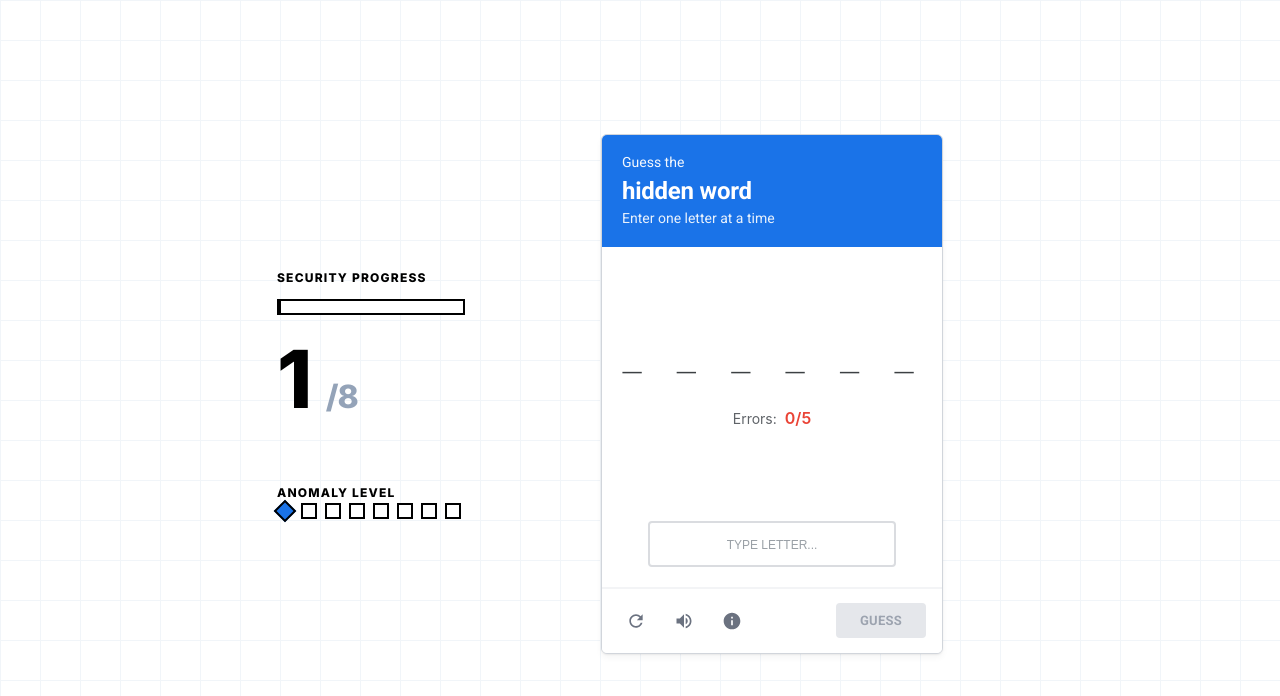
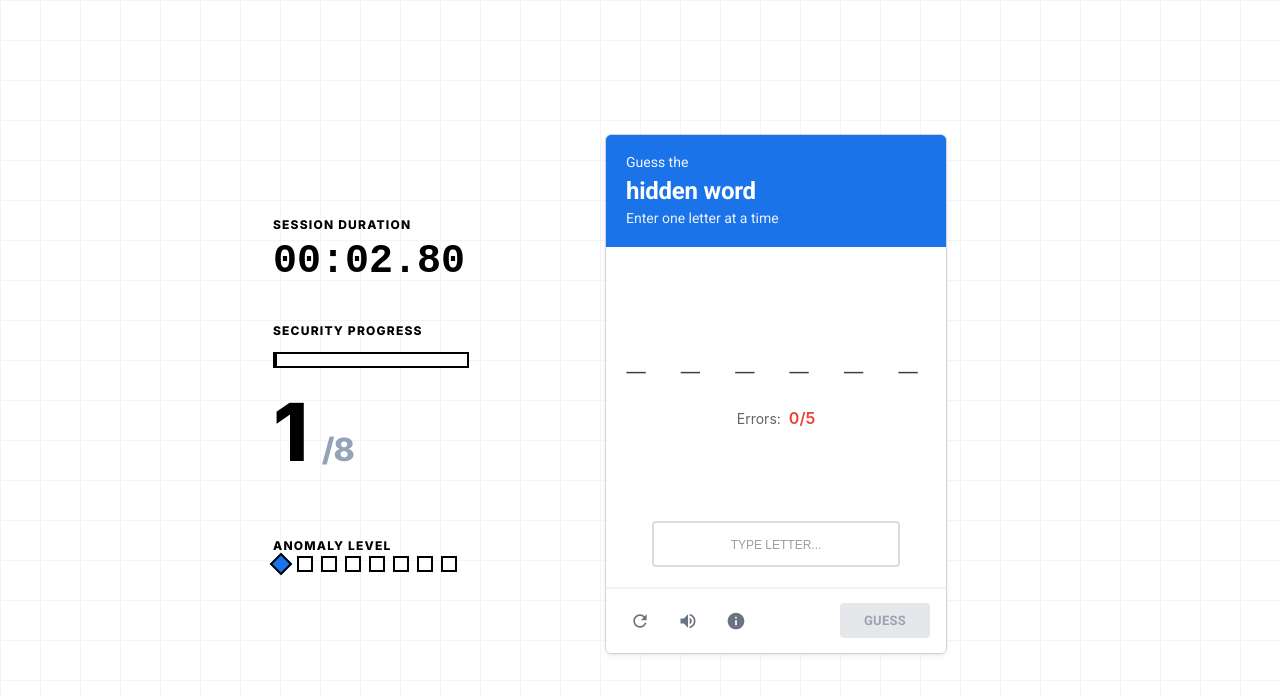
Before and after one commit to KillianHzr/captchas, a React (Vite) app: page / in a window 1280 px wide. Both pictures are taken after a click on the button "ENTER CHALLENGE". Shown: the top 696 px of the page. Built offline with nearby package versions, Linux system fonts and the light colour scheme.

Commit message:
UPD Add timer and best score display to enhance user feedback and performance tracking

```diff
--- a/src/App.css
+++ b/src/App.css
@@ -125,6 +125,72 @@
 .start-button:active {
   transform: translate(2px, 2px);
   box-shadow: 2px 2px 0px #1a73e8;
+}
+
+/* Timer & Best Score */
+.best-score-badge {
+  display: inline-flex;
+  flex-direction: column;
+  background: #facc15;
+  border: 2px solid #000;
+  padding: 8px 24px;
+  margin-bottom: 32px;
+  transform: rotate(1deg);
+  box-shadow: 4px 4px 0px #000;
+}
+
+.best-score-badge .label {
+  font-size: 0.625rem;
+  font-weight: 900;
+  text-transform: uppercase;
+  letter-spacing: 0.1em;
+}
+
+.best-score-badge .value {
+  font-size: 1.25rem;
+  font-weight: 900;
+  font-family: 'Courier New', monospace;
+}
+
+.timer-display {
+  margin-bottom: 40px;
+}
+
+.timer-label {
+  display: block;
+  font-size: 0.75rem;
+  font-weight: 900;
+  color: #000;
+  margin-bottom: 8px;
+  text-transform: uppercase;
+  letter-spacing: 0.1em;
+}
+
+.timer-value {
+  font-size: 2.5rem;
+  font-weight: 900;
+  color: #000;
+  font-family: 'Courier New', monospace;
+  line-height: 1;
+}
+
+.new-record-tag {
+  background: #ef4444;
+  color: #fff;
+  display: inline-block;
+  padding: 4px 12px;
+  font-weight: 900;
+  font-size: 0.875rem;
+  margin-top: 12px;
+  border: 2px solid #000;
+  box-shadow: 4px 4px 0px #000;
+  transform: rotate(-2deg);
+  animation: pulse 1s infinite alternate;
+}
+
+@keyframes pulse {
+  from { transform: rotate(-2deg) scale(1); }
+  to { transform: rotate(-2deg) scale(1.1); }
 }
 
 /* Captcha Page */
--- a/src/App.jsx
+++ b/src/App.jsx
@@ -1,4 +1,4 @@
-import React, { useState } from 'react'
+import React, { useState, useEffect, useRef } from 'react'
 import MorseCaptcha from './components/MorseCaptcha'
 import ParadoxCaptcha from './components/ParadoxCaptcha'
 import PatienceCaptcha from './components/PatienceCaptcha'
@@ -21,13 +21,29 @@ const CAPTCHA_ORDER = [
   { id: 'paradox', name: 'Paradox', Component: ParadoxCaptcha, difficulty: 8 },
 ]
 
+const formatTime = (ms) => {
+  const seconds = Math.floor(ms / 1000)
+  const minutes = Math.floor(seconds / 60)
+  const remainingSeconds = seconds % 60
+  const remainingMs = Math.floor((ms % 1000) / 10)
+  return `${minutes.toString().padStart(2, '0')}:${remainingSeconds.toString().padStart(2, '0')}.${remainingMs.toString().padStart(2, '0')}`
+}
+
 // Page d'introduction
-function IntroPage({ onStart }) {
+function IntroPage({ onStart, bestScore }) {
   return (
     <div className="page intro-page">
       <div className="intro-content">
         <h1 className="intro-title">HUMAN?</h1>
         <p className="intro-subtitle">Identity Check</p>
+
+        {bestScore && (
+          <div className="best-score-badge">
+            <span className="label">Best Performance</span>
+            <span className="value">{formatTime(bestScore)}</span>
+          </div>
+        )}
+
         <p className="intro-description">
           Please prove your biological origin through a series of standard interactions.
         </p>
@@ -51,12 +67,17 @@ function IntroPage({ onStart }) {
 }
 
 // Page de captcha individuel
-function CaptchaPage({ captcha, currentIndex, total, onSuccess, onRefresh }) {
+function CaptchaPage({ captcha, currentIndex, total, onSuccess, onRefresh, currentTime }) {
   const { Component, name, difficulty } = captcha
 
   return (
     <div className="page captcha-page">
       <div className="captcha-sidebar">
+        <div className="timer-display">
+          <span className="timer-label">Session Duration</span>
+          <span className="timer-value">{formatTime(currentTime)}</span>
+        </div>
+
         <div className="progress-info">
           <span className="progress-label">Security Progress</span>
           <div className="progress-bar-container">
@@ -101,12 +122,13 @@ function CaptchaPage({ captcha, currentIndex, total, onSuccess, onRefresh }) {
 }
 
 // Page finale avec tous les captchas
-function FinalPage({ onRestart }) {
+function FinalPage({ onRestart, finalTime, isNewRecord }) {
   return (
     <div className="page final-page">
       <div className="final-header">
-        <h1 className="final-title">Verification Complete</h1>
-        <p className="final-subtitle">Identity successfully confirmed.</p>
+        <h1 className="final-title">Verified</h1>
+        <p className="final-subtitle">Identity confirmed in {formatTime(finalTime)}</p>
+        {isNewRecord && <div className="new-record-tag">NEW RECORD</div>}
       </div>
 
       <h2 className="gallery-title">Session History</h2>
@@ -149,17 +171,59 @@ function App() {
     CAPTCHA_ORDER.reduce((acc, c) => ({ ...acc, [c.id]: 0 }), {})
   )
 
+  // Timer state
+  const [time, setTime] = useState(0)
+  const [startTime, setStartTime] = useState(null)
+  const [finalTime, setFinalTime] = useState(0)
+  const [bestScore, setBestScore] = useState(null)
+  const [isNewRecord, setIsNewRecord] = useState(false)
+  const timerRef = useRef(null)
+
+  // Load best score on mount
+  useEffect(() => {
+    const saved = localStorage.getItem('uncanny-captcha-best-score')
+    if (saved) setBestScore(parseInt(saved))
+  }, [])
+
+  // Timer logic
+  useEffect(() => {
+    if (currentStep >= 0 && currentStep < CAPTCHA_ORDER.length) {
+      if (!startTime) setStartTime(Date.now())
+
+      timerRef.current = setInterval(() => {
+        setTime(Date.now() - (startTime || Date.now()))
+      }, 50)
+    } else {
+      clearInterval(timerRef.current)
+    }
+
+    return () => clearInterval(timerRef.current)
+  }, [currentStep, startTime])
+
   const handleStart = () => {
+    setTime(0)
+    setStartTime(Date.now())
+    setIsNewRecord(false)
     setCurrentStep(0)
   }
 
   const handleSuccess = () => {
-    // Attendre que l'alerte du captcha soit visible avant de passer au suivant
     setTimeout(() => {
       if (currentStep < CAPTCHA_ORDER.length - 1) {
         setCurrentStep(currentStep + 1)
       } else {
-        setCurrentStep(CAPTCHA_ORDER.length) // Go to final page
+        const totalTime = Date.now() - startTime
+        setFinalTime(totalTime)
+
+        // Update best score
+        const savedBest = localStorage.getItem('uncanny-captcha-best-score')
+        if (!savedBest || totalTime < parseInt(savedBest)) {
+          localStorage.setItem('uncanny-captcha-best-score', totalTime.toString())
+          setBestScore(totalTime)
+          setIsNewRecord(true)
+        }
+
+        setCurrentStep(CAPTCHA_ORDER.length)
       }
     }, 1500)
   }
@@ -176,6 +240,8 @@ function App() {
 
   const handleRestart = () => {
     setCurrentStep(-1)
+    setTime(0)
+    setStartTime(null)
     setCaptchaKeys(CAPTCHA_ORDER.reduce((acc, c) => ({ ...acc, [c.id]: 0 }), {}))
   }
 
@@ -183,7 +249,7 @@ function App() {
     <div className="app">
       {/* Pages */}
       {currentStep === -1 && (
-        <IntroPage onStart={handleStart} />
+        <IntroPage onStart={handleStart} bestScore={bestScore} />
       )}
 
       {currentStep >= 0 && currentStep < CAPTCHA_ORDER.length && (
@@ -194,11 +260,16 @@ function App() {
           total={CAPTCHA_ORDER.length}
           onSuccess={handleSuccess}
           onRefresh={handleRefresh}
+          currentTime={time}
         />
       )}
 
       {currentStep === CAPTCHA_ORDER.length && (
-        <FinalPage onRestart={handleRestart} />
+        <FinalPage
+          onRestart={handleRestart}
+          finalTime={finalTime}
+          isNewRecord={isNewRecord}
+        />
       )}
     </div>
   )
```
